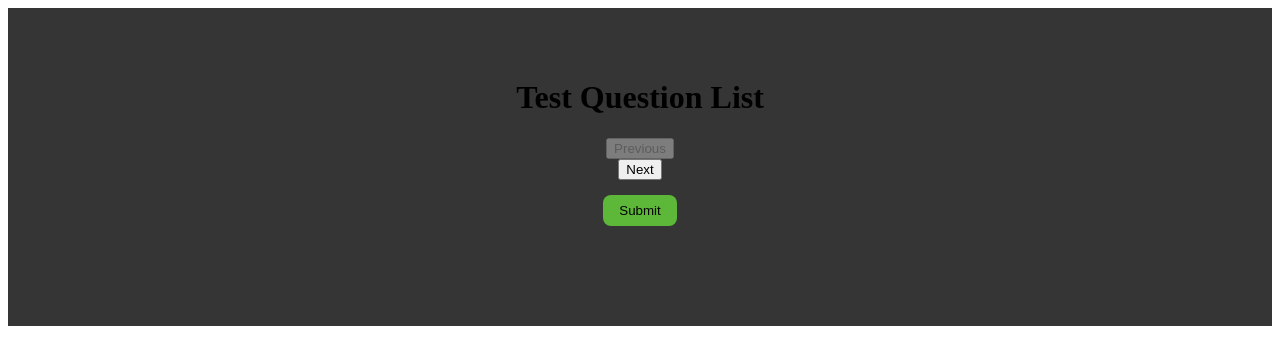
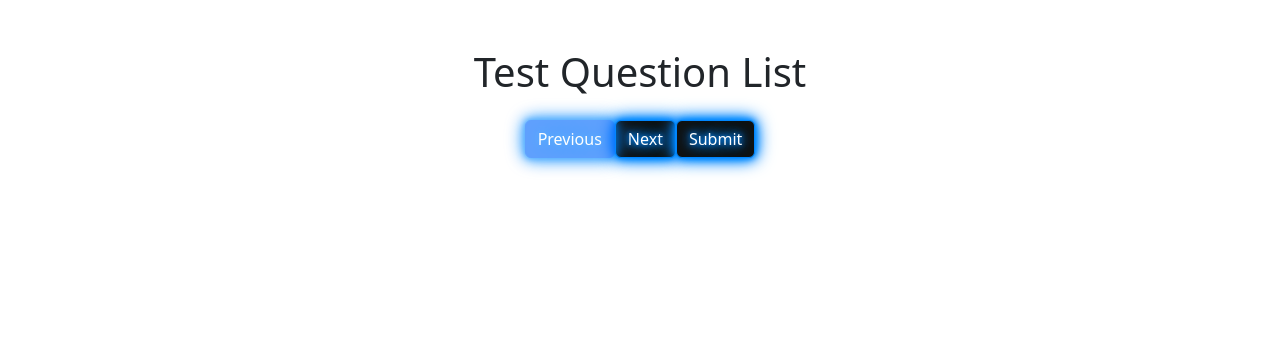
Before and after one commit to ValentijnVermeer/QuizReact, a React (Vite) app: page / in a window 1280 px wide. Shown: the top 364 px of the page. Built offline with nearby package versions, Linux system fonts and the light colour scheme; no server answers.

Commit message:
added some styling, not finished tho have fun

```diff
--- a/package.json
+++ b/package.json
@@ -11,6 +11,7 @@
   },
   "dependencies": {
     "axios": "^1.6.2",
+    "bootstrap": "^5.3.2",
     "react": "^18.2.0",
     "react-dom": "^18.2.0"
   },
--- a/src/components/AnswerList/AnswerList.jsx
+++ b/src/components/AnswerList/AnswerList.jsx
@@ -1,17 +1,25 @@
+import 'bootstrap/dist/css/bootstrap.min.css';
+
 export default function AnswerList({ questionsWithAnswers, score }) {
-
     return (
-        <>
+        <div className="container mt-5">
             {questionsWithAnswers.map((item, index) => (
-                <div key={index}>
-                <h2>{item.question}</h2>
-                <h3>{`Your answer: ${item.user_answer}`}</h3>
-                <h3>{`Correct answer: ${item.correct_answer}`}</h3>
-
+                <div key={index} className="card mb-3">
+                    <div className="card-header">
+                        <h2>{item.question}</h2>
+                    </div>
+                    <div className="card-body">
+                        <h5 className={`card-title ${item.user_answer === item.correct_answer ? 'text-success' : 'text-danger'}`}>
+                            Your answer: {item.user_answer}
+                        </h5>
+                        <h5 className="card-title">Correct answer: {item.correct_answer}</h5>
+                    </div>
                 </div>
             ))}
-            <h3>{`Your score: ${score} /${questionsWithAnswers.length}`}</h3>
-            {score === 10 && <h3>Great job</h3>}
-        </>
+            <div className="alert alert-primary" role="alert">
+                Your score: {score} / {questionsWithAnswers.length}
+            </div>
+            {score === 10 && <div className="alert alert-success" role="alert">Great job</div>}
+        </div>
     );
 }
--- a/src/components/QuestionItem/QuestionItem.css
+++ b/src/components/QuestionItem/QuestionItem.css
@@ -1,36 +1,13 @@
-.question-form {
-  display: flex;
-  justify-content: center;
-  gap: 15px;
-  width: 100%;
+.neon-button-outline {
+  color: #08f;
+  border-color: #08f;
+  background-color: #111;
+  text-shadow: 0 0 5px #08f, 0 0 10px #08f, 0 0 15px #08f, 0 0 20px #08f;
+  box-shadow: 0 0 5px #08f, 0 0 10px #08f, 0 0 15px #08f, 0 0 20px #08f;
 }
-
-input[type="radio"] {
-  display: none;
+.neon-button-outline:hover {
+  background-color: #08f;
+  color: #111;
+  text-shadow: none;
+  box-shadow: none;
 }
-
-.list-item {
-  list-style: none;
-  display: flex;
-  padding: 0.5rem 1rem;
-  background-color: rgb(173, 173, 173);
-  border-radius: 8px;
-}
-
-.checked {
-  background-color: yellow;
-}
-
-.question-item {
-  padding-bottom: 25px;
-}
-
-button {
-
-  cursor: pointer;
-}
-
-.selected {
-
-  background-color: yellow;
-}
--- a/src/components/QuestionItem/QuestionItem.jsx
+++ b/src/components/QuestionItem/QuestionItem.jsx
@@ -1,3 +1,4 @@
+import 'bootstrap/dist/css/bootstrap.min.css';
 import "./QuestionItem.css";
 import { useState } from "react";
 
@@ -25,17 +26,21 @@ const [selectedByUser, setSelectedByUser] = useState(initialSelectedAnswer);
   };
 
   return (
-    <div className="question-item">
+    <div className="question-item card text-center">
+      <div className="card-header">
         <h2>{question.question}</h2>
+      </div>
+      <div className="card-body">
         {question.shuffled_answers.map((shuffledAnswer, index) => (
           <button
             key={index}
-          className={shuffledAnswer === selectedByUser ? "selected" : ""}
+            className={`btn ${shuffledAnswer === selectedByUser ? "btn-primary neon-button" : "btn-outline-primary neon-button-outline"} m-2`}
             onClick={() => handleSelectedAnswer(shuffledAnswer)}
           >
             {shuffledAnswer}
           </button>
         ))}
       </div>
+    </div>
   );
 }
--- a/src/components/QuestionList/QuestionList.css
+++ b/src/components/QuestionList/QuestionList.css
@@ -1,16 +1,19 @@
-.question-list {
-  position: relative;
-  padding: 50px 0 100px 0;
-  display: flex;
-  flex-direction: column;
-  align-items: center;
-  background-color: rgb(53, 53, 53);
+.neon-button {
+  color: #fff;
+  border-color: #08f;
+  background-color: #111;
+  text-shadow: 0 0 5px #08f, 0 0 10px #08f, 0 0 15px #08f, 0 0 20px #08f;
+  box-shadow: 0 0 5px #08f, 0 0 10px #08f, 0 0 15px #08f, 0 0 20px #08f;
+}
+.neon-button:hover {
+  background-color: #08f;
+  color: #111;
+  text-shadow: none;
+  box-shadow: none;
+  margin: 10px;
 }
 
-.submit-button {
-  margin-top: 15px;
-  padding: 0.5rem 1rem;
-  background-color: rgb(93, 184, 57);
-  border-radius: 8px;
-  border: none;
+.huge-button {
+  padding: 20px 40px;
+  font-size: 20px;
 }
--- a/src/components/QuestionList/QuestionList.jsx
+++ b/src/components/QuestionList/QuestionList.jsx
@@ -137,8 +137,8 @@ const addQuestionWithUserAnswer = (copyOfQuestionWithUserAnswer) => {
   }, [questionsWithAnswers]);
 
   return (
-    <div className="question-list">
-      <h1>Test Question List</h1>
+    <div className="question-list container mt-5">
+      <h1 className="text-center mb-4">Test Question List</h1>
       {quizQuestions.length > 0  && !toggleAnswers && (
         <QuestionItem
           question={quizQuestions[questionIndex]}
@@ -148,11 +148,12 @@ const addQuestionWithUserAnswer = (copyOfQuestionWithUserAnswer) => {
           questionsWithAnswers={questionsWithAnswers}
         />
       )}
-       <button onClick={handlePrevious} disabled={questionIndex === 0}>Previous</button>
-          <button onClick={handleNext} disabled={questionIndex === quizQuestions.length - 1}>Next</button>
+      <div className="d-flex justify-content-center mt-3">
+        <button className="btn btn-primary neon-button mr-2" onClick={handlePrevious} disabled={questionIndex === 0}>Previous</button>
+        <button className="btn btn-primary neon-button mr-2" onClick={handleNext} disabled={questionIndex === quizQuestions.length - 1}>Next</button>
         {!toggleAnswers && (
           <button
-          className="submit-button"
+            className="btn btn-primary neon-button"
             disabled={
               quizQuestions.length != questionsWithAnswers.length ? true : false
             }
@@ -161,6 +162,7 @@ const addQuestionWithUserAnswer = (copyOfQuestionWithUserAnswer) => {
             Submit
           </button>
         )}
+      </div>
       {toggleAnswers && (
         <AnswerList
           questions={quizQuestions}
```
Also changed, not shown: 1 other file (tests, documents, lock files or other folders). Lines whose indentation alone changed are shown as unchanged.
